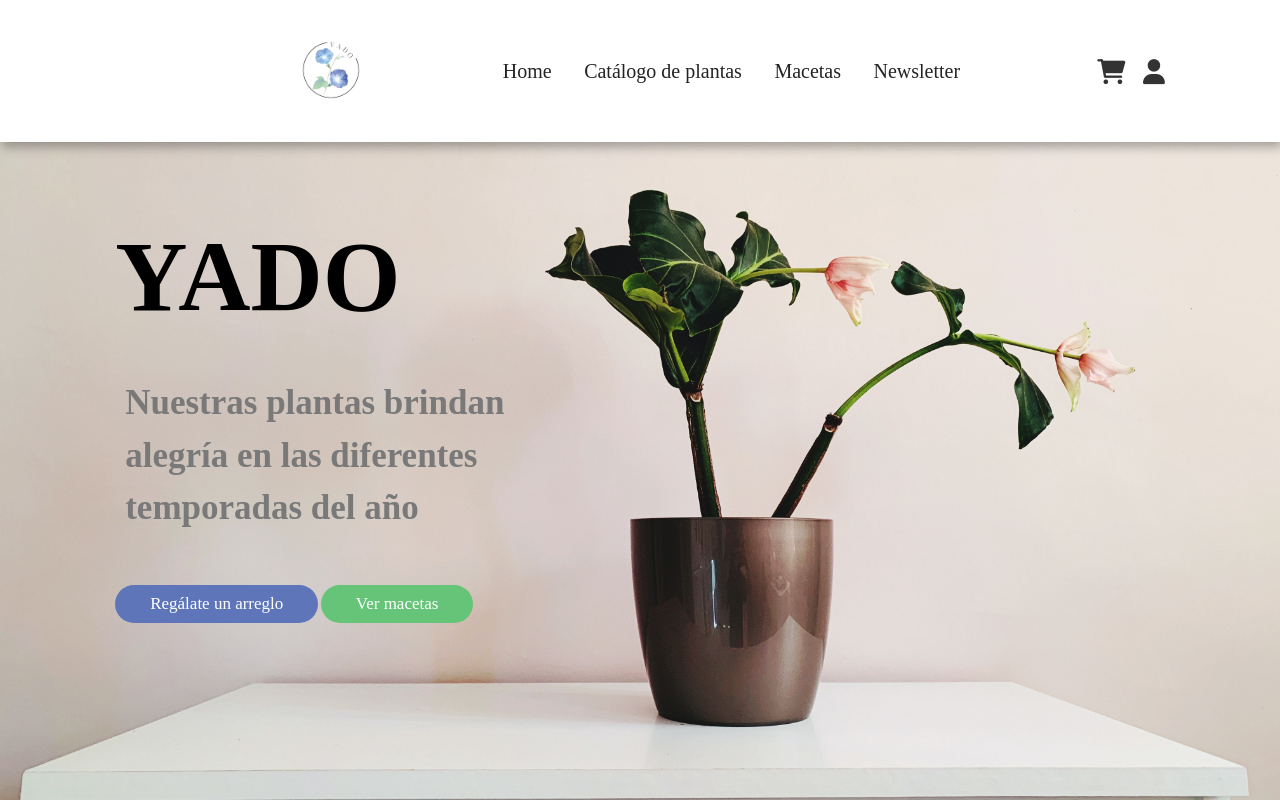
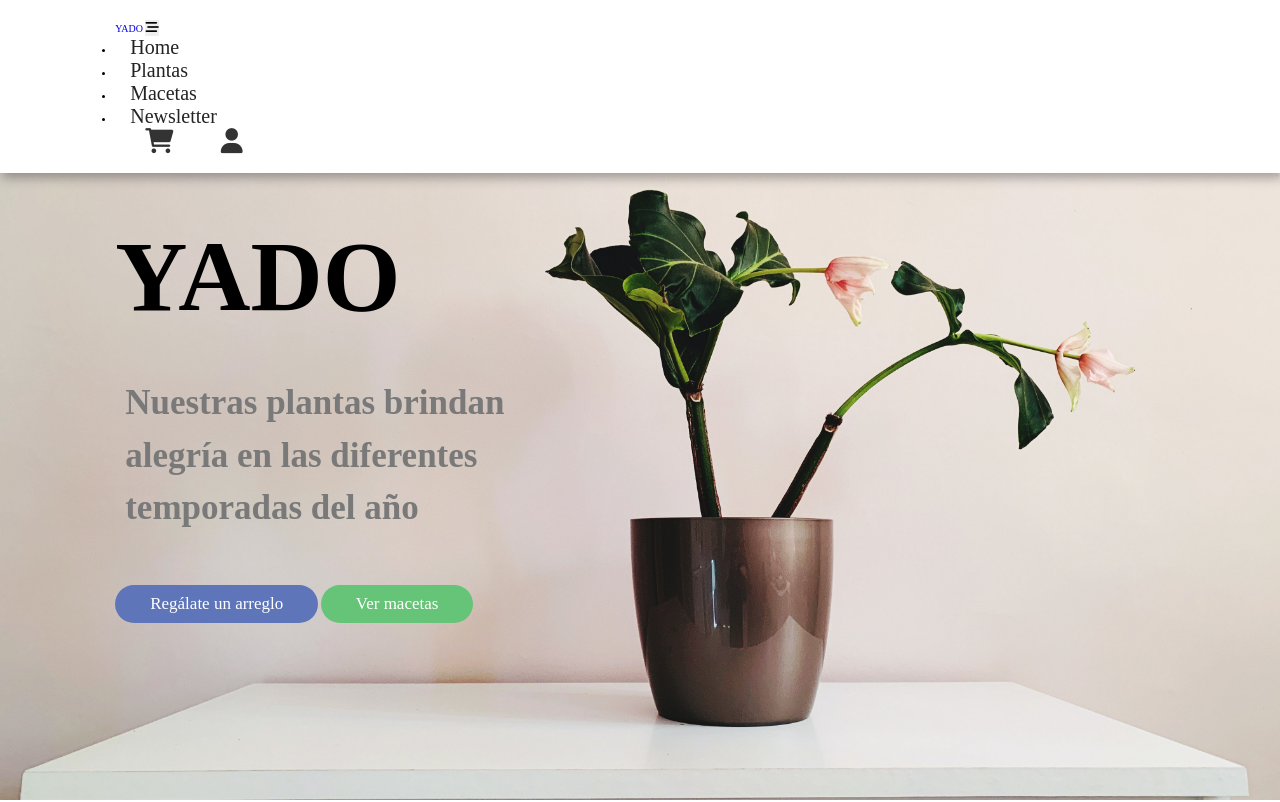
Before and after one commit to emspa07/yadolanding2, a plain HTML site: page index.html in a window 1280 px wide. Shown: the top 802 px of the page. Drawn offline with Linux system fonts and the light colour scheme; files whose address does not match are found by name; a web font is replaced by a local one.

Commit message:
modifique el orden de header y nav

```diff
--- a/index.html
+++ b/index.html
@@ -12,21 +12,22 @@
 </head>
 <body>
   <header>
-    <input type="checkbox" name="" id="toggler" class="toggler">
-    <label for="toggler" class="fas fa-bars"></label>
-    <div class="logo">
-      <img src="./assets/yagologo-removebg-preview.png">
-    </div>
-    <nav class="navbar">
-      <a href="#">Home</a>
-      <a href="#">Catálogo de plantas</a>
-      <a href="#">Macetas</a>
-      <a href="#">Newsletter</a>
+    <nav>
+      <a href="#" class="logo">YADO</a>
+      <button class="nav-toggle">
+        <i class="fa-solid fa-bars-staggered"></i>
+      </button>
+      <ul class="navbar">
+        <li class="nav-item"><a href="#" class="nav-bar-link">Home</a></li>
+        <li class="nav-item"><a href="#" class="nav-bar-link">Plantas</a></li>
+        <li class="nav-item"><a href="#" class="nav-bar-link">Macetas</a></li>
+        <li class="nav-item"><a href="#" class="nav-bar-link">Newsletter</a></li>
+      </div>
+    <div class="icons-nav">
+        <a href="#" class="fas fa-shopping-cart"></a>
+        <a href="#" class="fas fa-user"></a>
+        </div>
     </nav>
-        <div class="icons-nav">
-        <a href="#" class="fas fa-shopping-cart"></a>
-        <a href="./pagina-login/index.html" class="fas fa-user"></a>
-        </div>
   </header>
   <section class="home" id="home">
     <div class="content">
```
